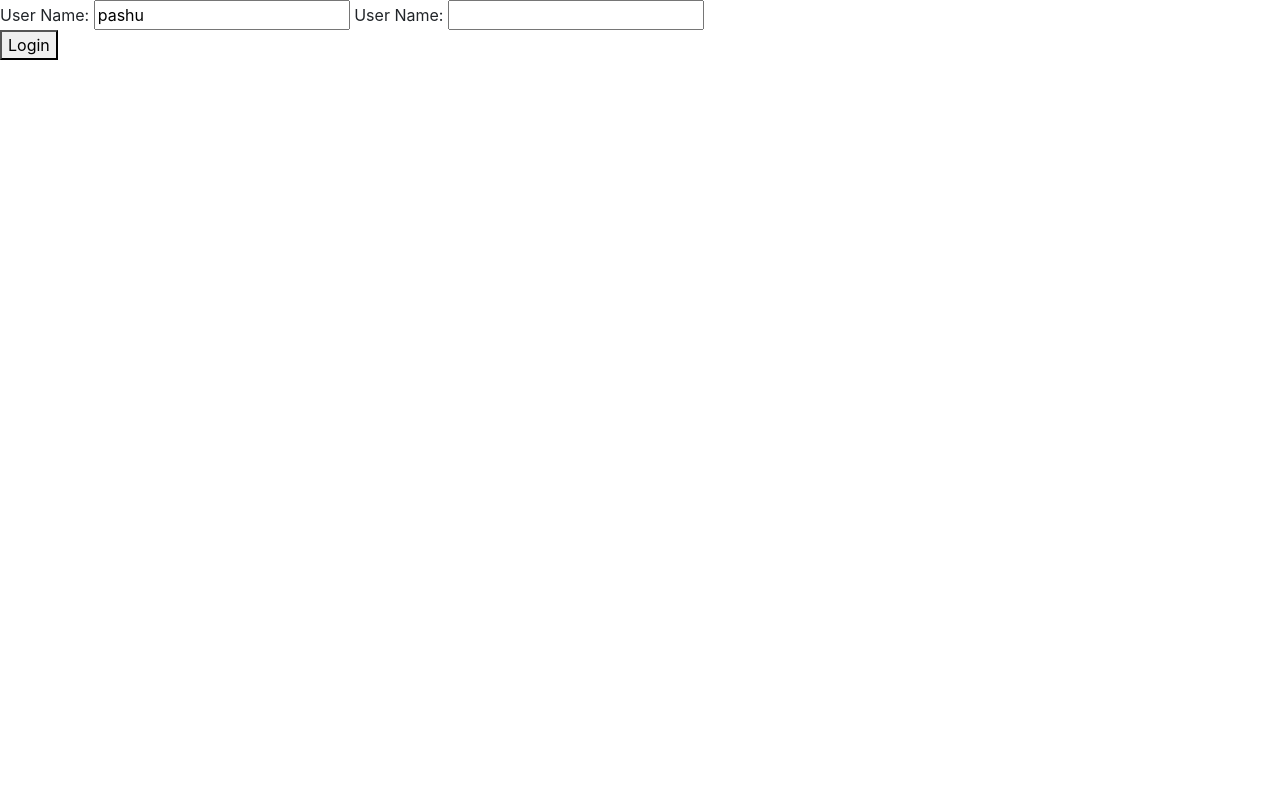
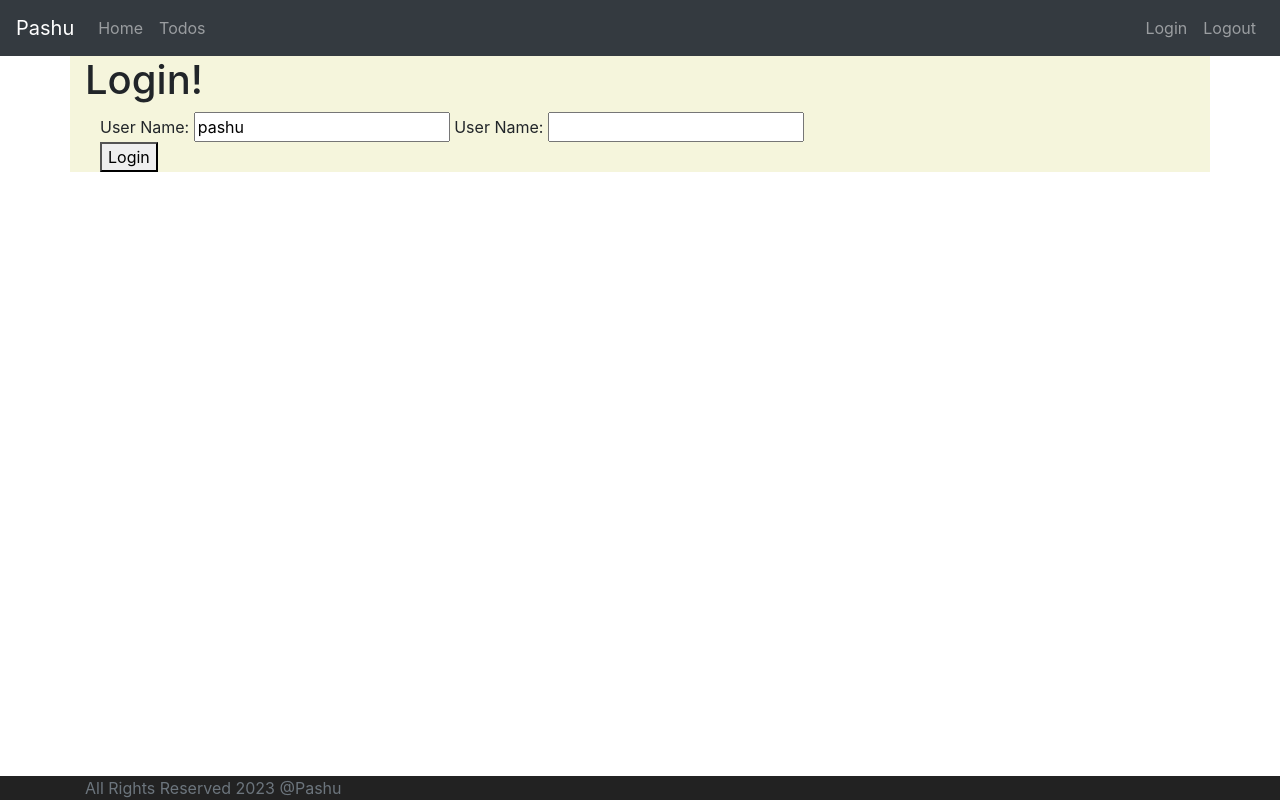
Before and after one commit to RodrigoAlexisCJ/Angular, an Angular app in the folder Angular/Login/login/: page /login in a window 1280 px wide. Built offline with nearby package versions, Linux system fonts and the light colour scheme.

Commit message:
bootstrap added

```diff
--- a/Angular/Login/login/src/app/app.component.html
+++ b/Angular/Login/login/src/app/app.component.html
@@ -2,4 +2,8 @@
     <app-login></app-login>
     <div>Component content</div>
 -->
-<router-outlet></router-outlet>
+<app-menu></app-menu>
+<div class="container">
+    <router-outlet></router-outlet>
+</div>
+<app-footer></app-footer>
--- a/Angular/Login/login/src/app/app.module.ts
+++ b/Angular/Login/login/src/app/app.module.ts
@@ -9,6 +9,7 @@ import { WelcomeComponent } from './welcome/welcome.component';
 import { ErrorComponent } from './error/error.component';
 import { ListTodosComponent } from './list-todos/list-todos.component';
 import { MenuComponent } from './menu/menu.component';
+import { FooterComponent } from './footer/footer.component';
 
 @NgModule({
   declarations: [
@@ -17,7 +18,8 @@ import { MenuComponent } from './menu/menu.component';
     WelcomeComponent,
     ErrorComponent,
     ListTodosComponent,
-    MenuComponent
+    MenuComponent,
+    FooterComponent
   ],
   imports: [
     BrowserModule,
--- /dev/null
+++ b/Angular/Login/login/src/app/footer/footer.component.css
@@ -0,0 +1,7 @@
+.footer{
+    position: absolute;
+    bottom: 0%;
+    width: 100%;
+    height: 40 px;
+    background-color: #222222;
+}
--- /dev/null
+++ b/Angular/Login/login/src/app/footer/footer.component.html
@@ -0,0 +1,5 @@
+<footer class="footer">
+    <div class="container">
+        <span class="text-muted">All Rights Reserved 2023 @Pashu</span>
+    </div>
+</footer>
--- a/Angular/Login/login/src/app/list-todos/list-todos.component.html
+++ b/Angular/Login/login/src/app/list-todos/list-todos.component.html
@@ -1,5 +1,7 @@
-<table border=":1">
-    <caption>My todos</caption>
+<h1>My Todos</h1>
+<div class="container">
+<table class="table">
+    <!--<caption>My todos</caption>-->
     <thead>
         <tr>
             <th>Id</th>
@@ -18,3 +20,4 @@
         </tr>
     </tbody>
 </table>
+</div>
--- a/Angular/Login/login/src/app/login/login.component.html
+++ b/Angular/Login/login/src/app/login/login.component.html
@@ -1,4 +1,6 @@
-<small *ngIf="invalidLogin">{{errorMessage}}</small>
+<h1>Login!</h1>
+<div class="container">
+<div *ngIf="invalidLogin">{{errorMessage}}</div>
 <div>
 <!--User Name: <input type="text" name="username" value="username"> -->
 User Name: <input type="text" name="username" [(ngModel)]="username">
@@ -10,3 +12,4 @@ User name: {{username}}
 <br>
 <button (click)=handleLogin()>Login</button>
 </div>
+</div>
--- a/Angular/Login/login/src/app/menu/menu.component.html
+++ b/Angular/Login/login/src/app/menu/menu.component.html
@@ -1 +1,14 @@
-TOP MENU ELEMENTS <br><br>
+<header>
+    <nav class="navbar navbar-expand-md navbar-dark bg-dark">
+        <div><a href="https://www.github.com/RodrigoAlexisCJ" class="navbar-brand">Pashu</a></div>
+            <ul class=" navbar-nav">
+                <li><a href="/welcome/pashu" class="nav-link">Home</a></li>
+                <li><a href="/todos" class="nav-link">Todos</a></li>
+            </ul>
+            <ul class=" navbar-nav navbar-collapse justify-content-end">
+                <li><a href="/login" class="nav-link">Login</a></li>
+                <li><a href="/logout" class="nav-link">Logout</a></li>
+            </ul>
+    </nav>
+</header>
+<!--TOP MENU ELEMENTS <br><br> -->
```
Also changed, not shown: Angular/Login/login/src/app/footer/footer.component.ts (added, +10 -0 lines), 1 other file (tests, documents, lock files or other folders).
